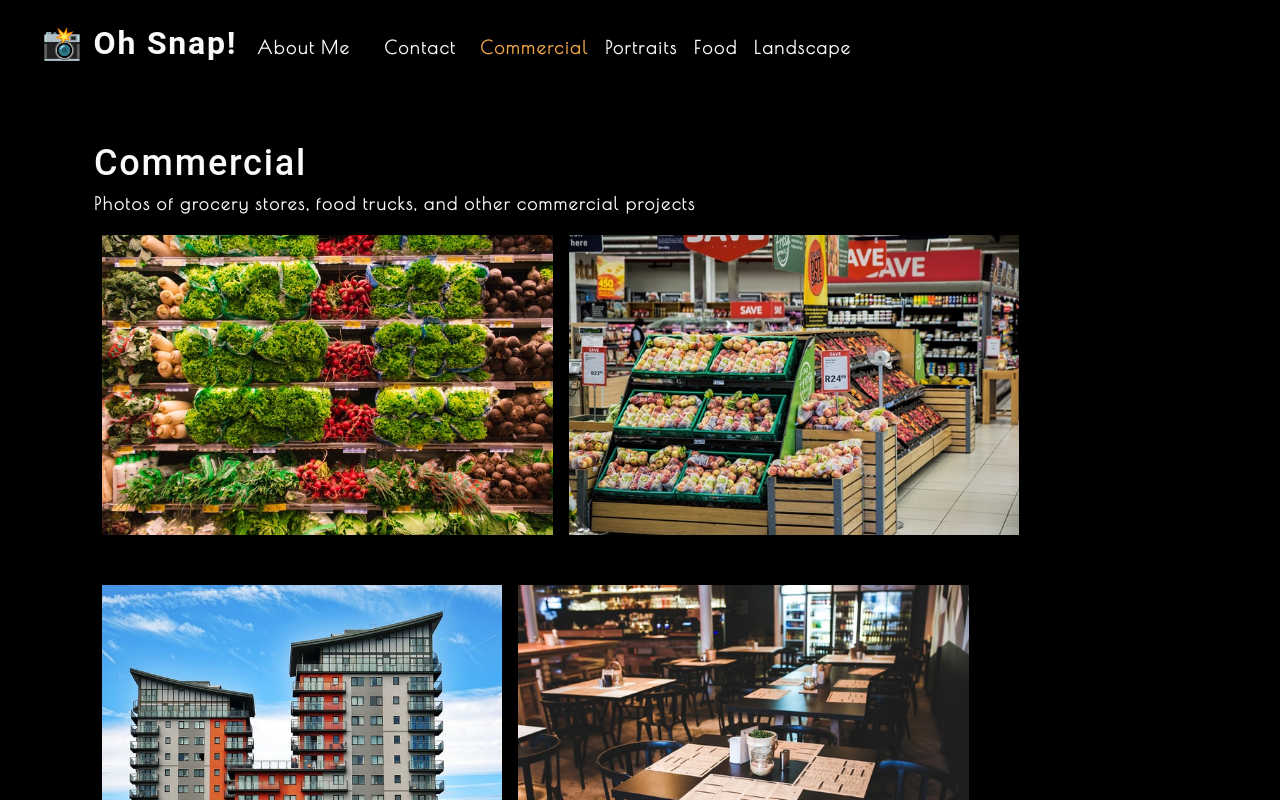
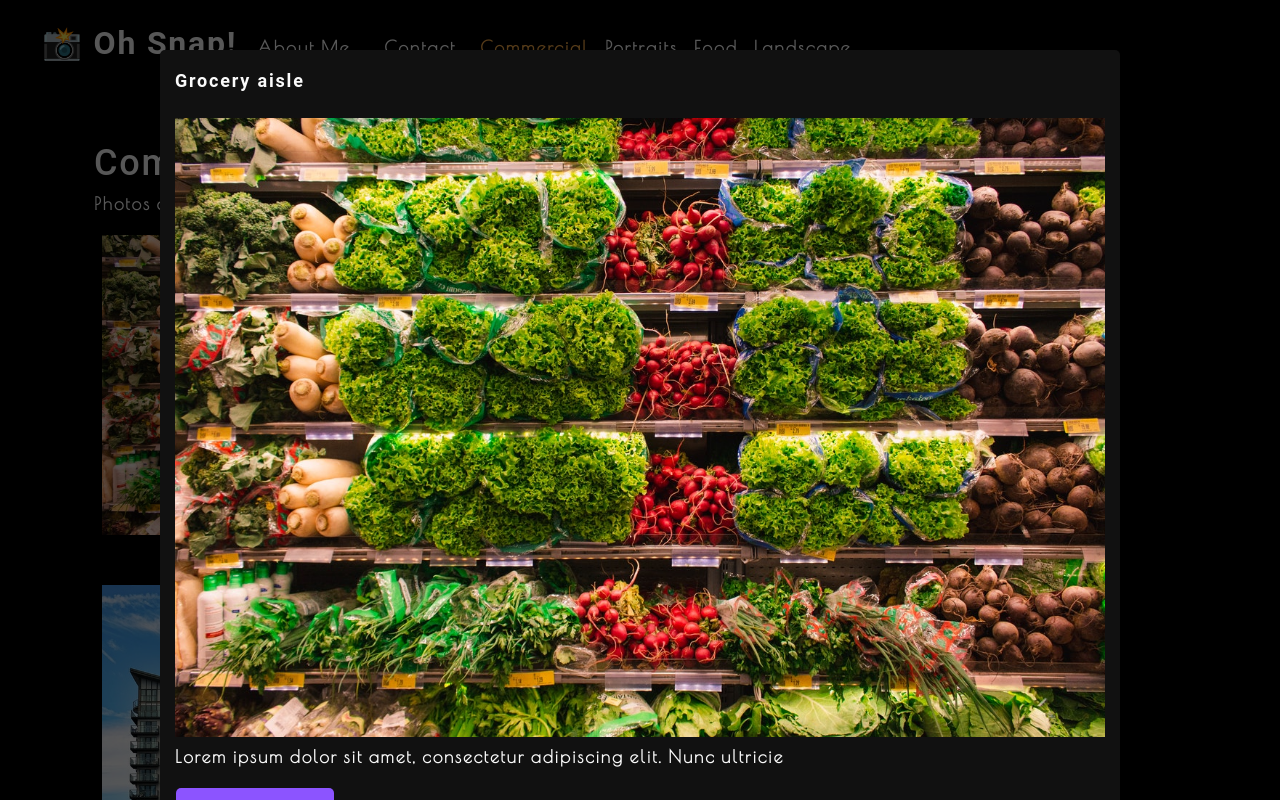
Before and after one commit to rxtATX/photo-port, a React (Create React App) app: page / in a window 1280 px wide. Both pictures are taken after a click on the picture 327 px from the left and 384 px from the top of the page. Shown: the top 800 px of the page. Built offline with nearby package versions, Linux system fonts and the light colour scheme.

Commit message:
Functionality of the modal in place. Shows individual image and conditionally renders. Closes with user's request.

```diff
--- /dev/null
+++ b/src/components/Modal/index.js
@@ -0,0 +1,20 @@
+const Modal = ({ currentPhoto, onClose }) => {
+  const {name, category, description, index} = currentPhoto;
+
+  return (
+    <div className="modalBackdrop">
+      <div className="modalContainer">
+        <h3 className="modalTitle">{name}</h3>
+        <img src={require(`../../assets/large/${category}/${index}.jpg`).default} alt={category} />
+        <p>{description}</p>
+        <button
+          onClick={onClose}
+          type="button">
+            Close this modal
+        </button>
+      </div>
+    </div>
+  );
+}
+
+export default Modal;
--- a/src/components/PhotoList/index.js
+++ b/src/components/PhotoList/index.js
@@ -1,4 +1,7 @@
 import { useState } from 'react';
+import {
+  Modal
+} from '../';
 
 const PhotoList = ({ category }) => {
   const [photos] = useState([
@@ -98,18 +101,31 @@
       description: 'Lorem ipsum dolor sit amet, consectetur adipiscing elit. Nunc ultricie',
     },
   ]);
+  const currentPhotos = photos.filter((photo) => photo.category === category.name);
+  const [currentPhoto, setCurrentPhoto] = useState();
+  const [isModalOpen, setIsModalOpen] = useState(false);
 
-  const currentPhotos = photos.filter((photo) => photo.category === category.name);
+  const toggleModal = (image, i) => {
+    setCurrentPhoto({...image, index: i})
+    setIsModalOpen(!isModalOpen);
+  }
 
   return (
     <div>
+      {isModalOpen && (
+        <Modal
+          currentPhoto={currentPhoto}
+          onClose={toggleModal}
+        />
+      )}
       <div className="flex-row">
-        {currentPhotos.map(({ name, category }, i) => {
+        {currentPhotos.map((image, i) => {
           return <img
-            src={require(`../../assets/small/${category}/${i}.jpg`).default}
-            alt={name}
+            src={require(`../../assets/small/${image.category}/${i}.jpg`).default}
+            alt={image.name}
             className="img-thumbnail mx-1"
-            key={name}
+            onClick={() => toggleModal(image, i)}
+            key={image.name}
           />
         })}
       </div>
--- a/src/components/index.js
+++ b/src/components/index.js
@@ -3,3 +3,4 @@
 export { default as Gallery } from './Gallery';
 export { default as PhotoList } from './PhotoList';
 export { default as ContactForm } from './Contact';
+export { default as Modal } from './Modal';
```
